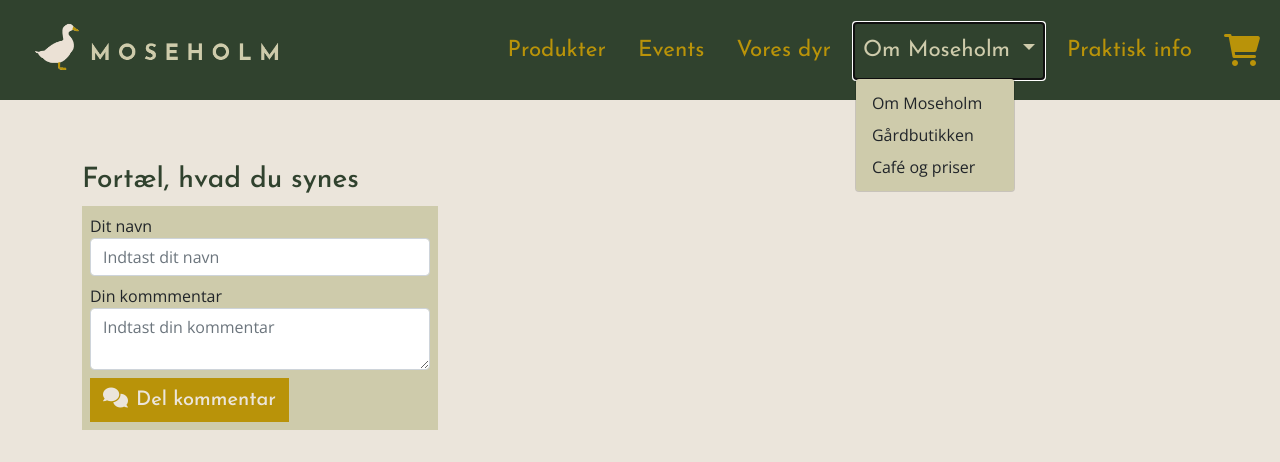
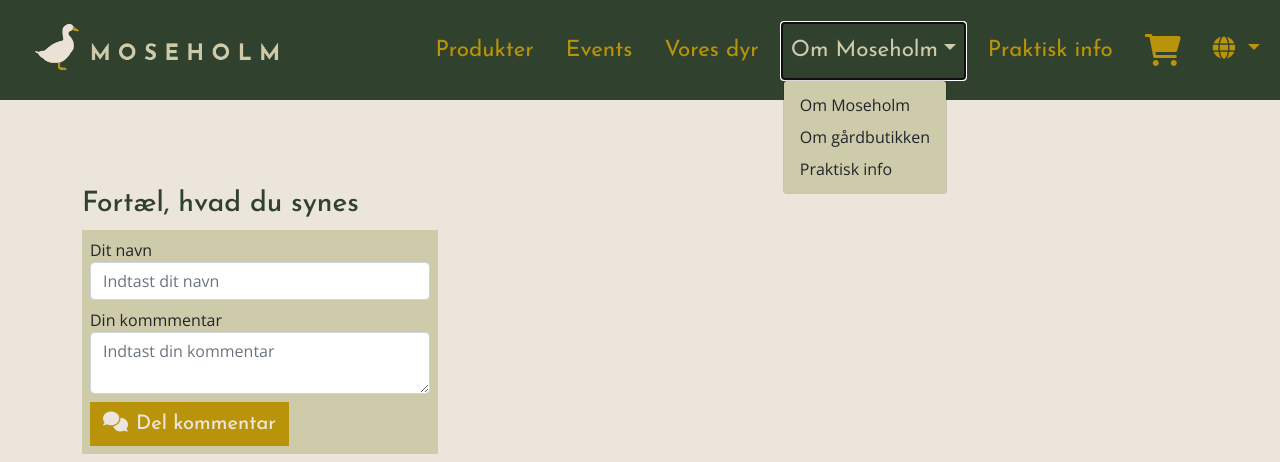
Before and after one commit to Lukdani/moseholm, a PHP site: page /pages/eventDetails.php in a window 1280 px wide, after a click on "Om Moseholm". Shown: the top 462 px of the page. Run offline with PHP 8.4, Linux system fonts and the light colour scheme; some libraries are stand-ins or nearby versions.

Commit message:
Added localization to navbar

```diff
--- a/css/styles.scss
+++ b/css/styles.scss
@@ -355,6 +355,19 @@
   i {
     position: relative;
     font-size: 2rem;
+  }
+}
+
+
+.languageButton {
+  display: flex;
+  align-items: center;
+  img {
+    height: 20px;
+    margin-right: .5rem;
+  }
+  &.languageButton--selected {
+    background-color: $customLight;
   }
 }
 
--- a/includes/navbar.html
+++ b/includes/navbar.html
@@ -42,32 +42,32 @@
             <div class="col-auto">
               <ul class="navbar-nav me-auto mb-2 mb-lg-0">
                 <li class="nav-item">
-                  <a class="nav-link" href="/moseholm/pages/products.php"
+                  <a data-translationkey="products" class="nav-link" href="/moseholm/pages/products.php"
                     >Produkter</a
                   >
                 </li>
                 <li class="nav-item">
-                  <a class="nav-link" href="/moseholm/pages/events.php"
+                  <a data-translationkey="events" class="nav-link" href="/moseholm/pages/events.php"
                     >Events</a
                   >
                 </li>
                 <li class="nav-item">
-                  <a class="nav-link" href="/moseholm/pages/animals.php"
+                  <a data-translationkey="ourAnimals" id="ourAnimals" class="nav-link" href="/moseholm/pages/animals.php"
                     >Vores dyr</a
                   >
                 </li>
                 <li class="nav-item dropdown">
-                    <a class="nav-link dropdown-toggle" href="#" id="navbarDropdown" role="button" data-toggle="dropdown" aria-haspopup="true" aria-expanded="false">
+                    <a data-translationkey="aboutMoseholm" class="nav-link dropdown-toggle" href="#" id="navbarDropdown" role="button" data-bs-toggle="dropdown" aria-haspopup="true" aria-expanded="false">
                       Om Moseholm
                     </a>
                     <div class="dropdown-menu" aria-labelledby="navbarDropdown">
-                      <a class="dropdown-item" href="/moseholm/pages/about.php">Om Moseholm</a>
-                      <a class="dropdown-item" href="/moseholm/pages/about.php#butikken">Gårdbutikken</a>
-                      <a class="dropdown-item" href="/moseholm/pages/about.php#cafeen">Café og priser</a>
+                      <a data-translationkey="aboutMoseholm" class="dropdown-item" href="/moseholm/pages/about.php">Om Moseholm</a>
+                      <a data-translationkey="theStore"class="dropdown-item" href="/moseholm/pages/about.php#butikken">Gårdbutikken</a>
+                      <a data-translationkey="theCafe"class="dropdown-item" href="/moseholm/pages/about.php#cafeen">Café og priser</a>
                     </div>
                   </li>
                 <li class="nav-item">
-                  <a class="nav-link" href="/moseholm/pages/pracitalInfo.php"
+                  <a data-translationkey="practicalInfo" class="nav-link" href="/moseholm/pages/pracitalInfo.php"
                     >Praktisk info</a
                   >
                 </li>
@@ -80,6 +80,16 @@
                     ></i>
                   </a>
                 </li>
+                <li class="nav-item dropdown">
+                  <a class="nav-link dropdown-toggle" href="#" id="languageDropdown" role="button" data-bs-toggle="dropdown" aria-haspopup="true" aria-expanded="false">
+                    <i class="fas fa-globe"></i>
+                  </a>
+                  <div class="dropdown-menu dropdown-menu-end" aria-labelledby="languageDropdown">
+                    <button data-lang="en" class="dropdown-item languageButton" href="/moseholm/pages/about.php"><img src="/moseholm/images/localization/en.png" alt="English flag">English</button>
+                    <button data-lang="da" class="dropdown-item languageButton" href="/moseholm/pages/about.php"><img src="/moseholm/images/localization/da.png" alt="Dansk flag">Dansk</button>
+                    <button data-lang="de" class="dropdown-item languageButton" href="/moseholm/pages/about.php"><img src="/moseholm/images/localization/de.png" alt="Deutsch flag">Deutsch</button>
+                  </div>
+                </li>
               </ul>
             </div>
           </div>
@@ -88,7 +98,39 @@
     </div>
   </div>
 </nav>
+<script type="module">
+  import {localizedStrings} from "/moseholm/localization/localization.js"
+
+const languageButtons = document.querySelectorAll(".languageButton");
+
+languageButtons?.forEach(languageButtonElement => {
+
+  const selectedLanguage = languageButtonElement.getAttribute("data-lang");
+  languageButtonElement.addEventListener("click", () => changeLanguage(selectedLanguage, languageButtonElement))
+})
+
+  const changeLanguage = (selectedLanguage, selectedLanguageButton) => {
+    languageButtons.forEach(langButton => langButton.classList.remove("languageButton--selected"));
+    selectedLanguageButton.classList.toggle("languageButton--selected");
+
+    localStorage.setItem("lang", selectedLanguage);
+    const itemsToTranslate = document.querySelectorAll("[data-translationkey]");
+    itemsToTranslate?.forEach(translatedElement => {
+      const translationKey = translatedElement.getAttribute("data-translationkey");
+
+      try {
+        translatedElement.textContent = localizedStrings[translationKey][selectedLanguage]
+      }
+      catch(err) {
+        console.log("The passed translation key was not found in the dictionary");
+        console.log(err);
+      }
+    })
+  }
+
+  const activeLanguage = document.querySelector(`.languageButton[data-lang="${localStorage.getItem("lang") || "da"}"]`);
+  changeLanguage(localStorage.getItem("lang") || "da", activeLanguage);
+
+</script>
+
 <script src="/moseholm/node_modules/bootstrap/dist/js/bootstrap.bundle.min.js"></script>
-<script src="https://code.jquery.com/jquery-3.2.1.slim.min.js" integrity="sha384-KJ3o2DKtIkvYIK3UENzmM7KCkRr/rE9/Qpg6aAZGJwFDMVNA/GpGFF93hXpG5KkN" crossorigin="anonymous"></script>
-<script src="https://cdnjs.cloudflare.com/ajax/libs/popper.js/1.12.9/umd/popper.min.js" integrity="sha384-ApNbgh9B+Y1QKtv3Rn7W3mgPxhU9K/ScQsAP7hUibX39j7fakFPskvXusvfa0b4Q" crossorigin="anonymous"></script>
-<script src="https://maxcdn.bootstrapcdn.com/bootstrap/4.0.0/js/bootstrap.min.js" integrity="sha384-JZR6Spejh4U02d8jOt6vLEHfe/JQGiRRSQQxSfFWpi1MquVdAyjUar5+76PVCmYl" crossorigin="anonymous"></script>
--- a/index.php
+++ b/index.php
@@ -213,7 +213,7 @@
                                     <img height="100" src="/moseholm/images/skovnisse.png"
                                         alt="Den frække skovnissen som har stjålet Moster Odas æg">
 
-                                    <p>Den frække skovisse er igang med at skjule Moster Odas 3 æg.
+                                    <p>Den frække skovnisse er igang med at skjule Moster Odas 3 æg.
                                         <br>
                                         Hjælp Moster Oda med at få æggene tilbage, så hun kan bage!
                                     </p>
@@ -237,7 +237,6 @@
     </script>
     <script type="module" src="/moseholm/js/setShoppingCartCount.js">
     </script>
-    <script src="node_modules/bootstrap/dist/js/bootstrap.bundle.min.js"></script>
 
     <script type="module">
     import {
--- /dev/null
+++ b/localization/localization.js
@@ -0,0 +1,9 @@
+export const localizedStrings = {
+    products: {da: "Produkter", en:"Products", de: "Produkte"},
+    events: {da: "Events", en:"Events", de: "Veranstaltungen"},
+    ourAnimals: {da: "Vores dyr", en:"Our animals", de: "Unsere Tiere"},
+    aboutMoseholm: {da: "Om Moseholm", en:"About Moseholm", de: "Über Moseholm"},
+    practicalInfo: {da: "Praktisk info", en:"Pratical info", de: "Praktische Info"},
+    theStore:{da: "Om gårdbutikken", en:"The farm shop", de: "der Hofladen"},
+    theCafe:{da: "Praktisk info", en:"The café and prices", de: "Café und Preise"},
+  }
--- a/pages/eventDetails.php
+++ b/pages/eventDetails.php
@@ -47,12 +47,12 @@
                         </div>
 
                         <div class="row">
-                            <h3 class="mb-2 text-secondary">Fortæl, hvad du synes</h3>
+                            <h3 class="mb-2 text-secondary mt-4 ">Fortæl, hvad du synes</h3>
                             <div class="col-12 col-lg-4">
 
                                 <form id="eventDetails-commentForm">
                                     <div class="form-group mb-2">
-                                        <label for="commentAuthor">Dit navn</label>
+                                        <label for="eventDetails-commentAuthor">Dit navn</label>
                                         <input name="ecomAuthor" type="text" required class="form-control"
                                             id="eventDetails-commentForm-author" placeholder="Indtast dit navn">
                                     </div>
--- a/settings/init.php
+++ b/settings/init.php
@@ -9,7 +9,10 @@
     $DB_USER = "root";
     $DB_PASS = "";
 }else{
-
+    $DB_SERVER = "lukdani.com.mysql:3306";
+    $DB_NAME = "lukdani_commoseholm";
+    $DB_USER = "lukdani_commoseholm";
+    $DB_PASS = "ze4l4nd6";
 }
 
 $db = new db($DB_SERVER, $DB_NAME, $DB_USER, $DB_PASS);
```
Also changed, not shown: css/styles.css, images/localization/da.png (added), images/localization/de.png (added), images/localization/en.png (added), 1 other file.
